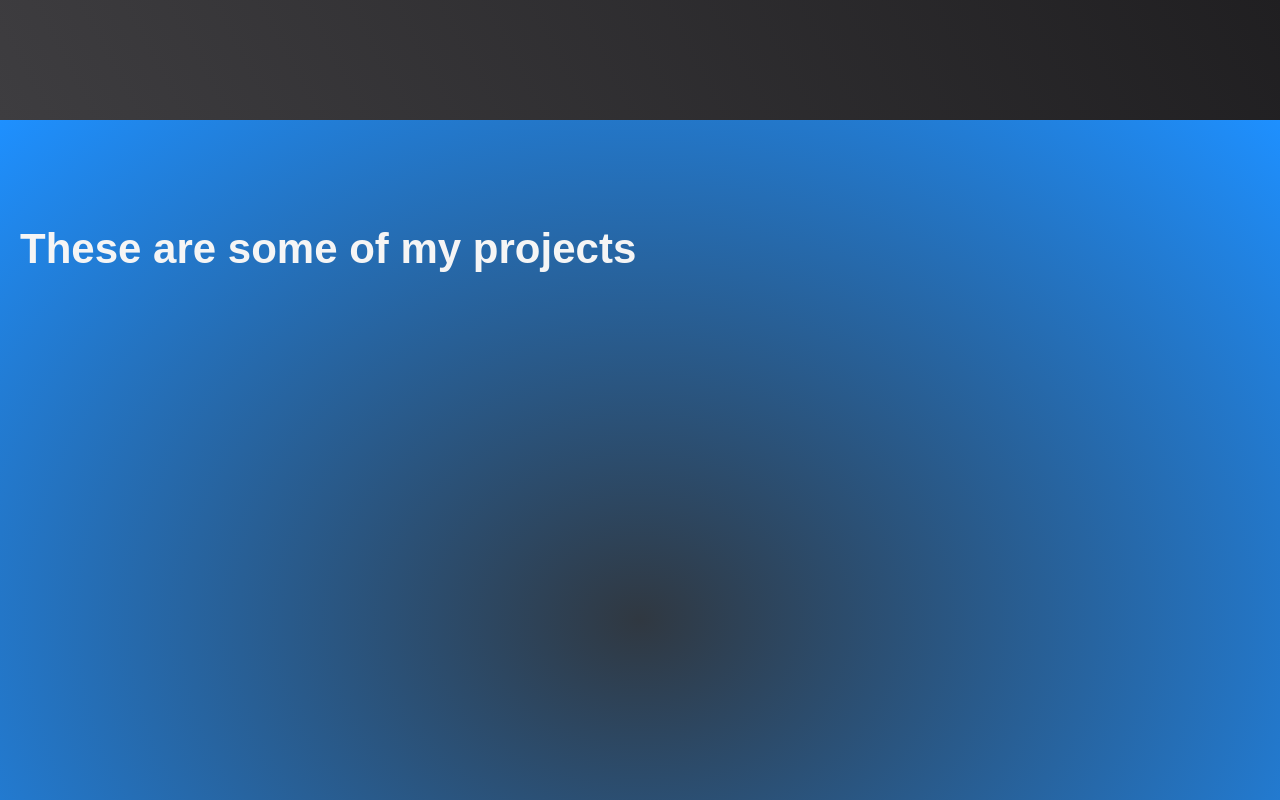
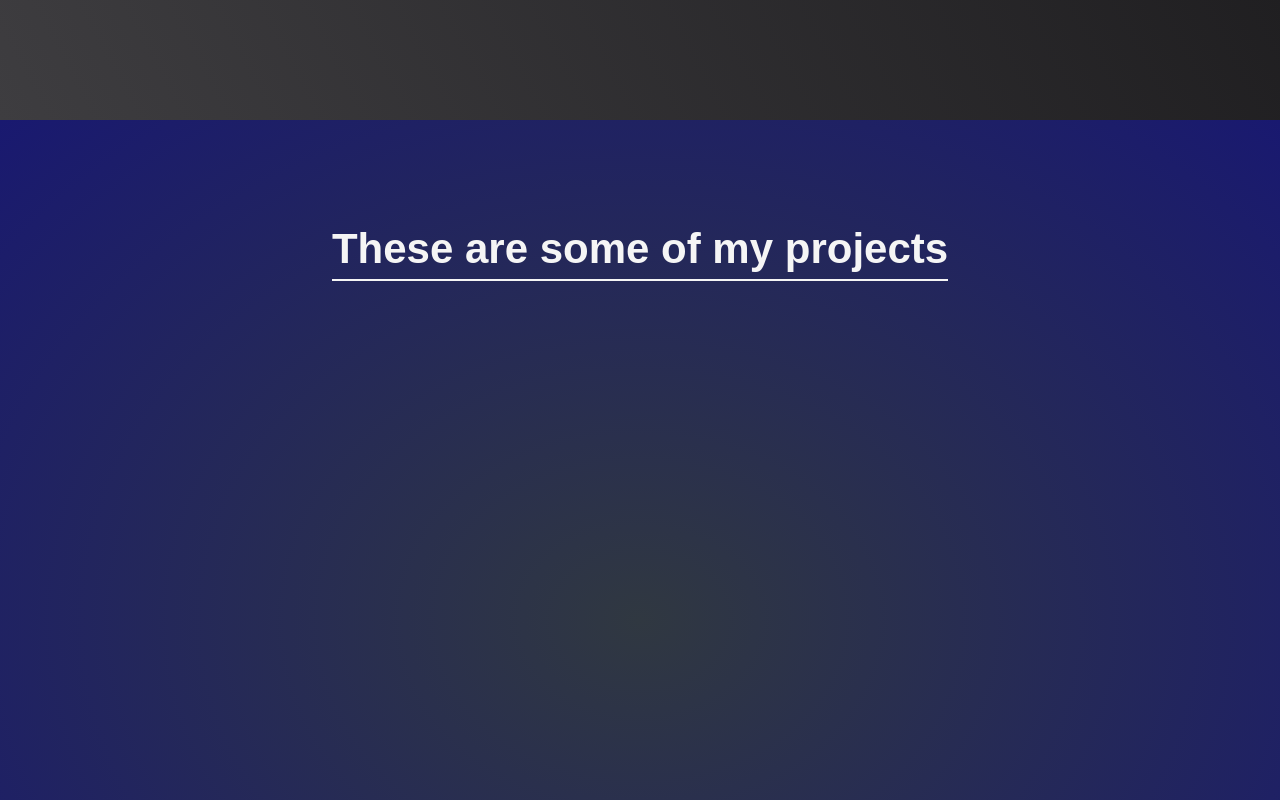
Before and after one commit to eduardoalsilva/eduardoalsilva.github.io, a plain HTML site: page index2.html in a window 1280 px wide. Shown: the part 680-1480 px from the top of the page. Drawn offline with Linux system fonts and the light colour scheme.

Commit message:
Alterando o arquivo style.css

```diff
--- a/css/style.css
+++ b/css/style.css
@@ -101,11 +101,18 @@ a{
 }
 
 .projects{
-    text-align: center;
+    background-image: radial-gradient(var(--MAIN-GRAY), midnightblue);
     display: flex;
+    flex-direction: column;
     height: 100vh;
     padding: 10rem 2rem;
-    background-image: radial-gradient(var(--MAIN-GRAY), dodgerblue)
+    text-align: center;
+}
+
+.projects__section__header {
+    border-bottom: 0.2rem solid var(--MAIN-WHITE);
+    margin: 0 auto 6rem auto;
+    max-width: 640px;
 }
 
 
```
